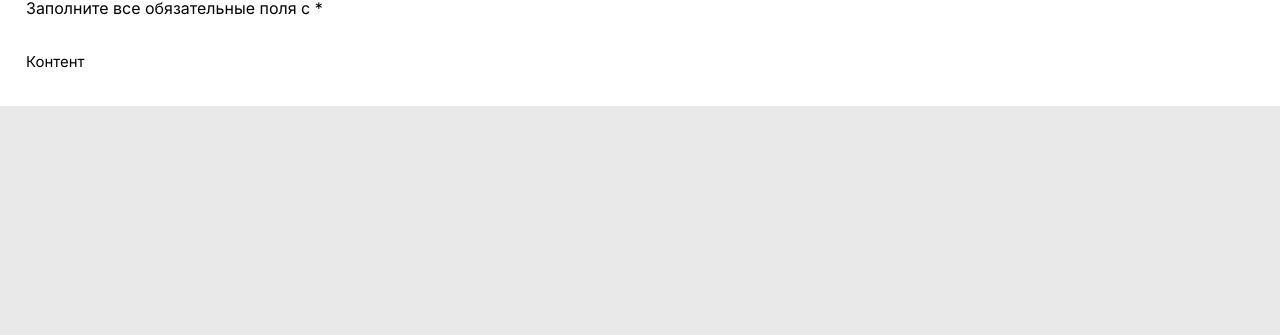
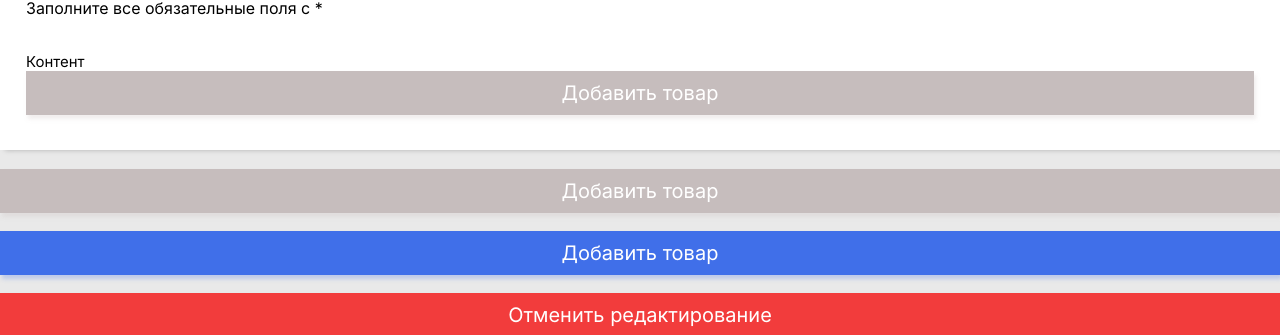
Before and after one commit to YuliyaMikhaleva/test-vue3, a Vue app in the folder my-vue-app/: page /ui in a window 1280 px wide. Shown: the part 1881-2216 px from the top of the page. Before the commit the page ends 1987 px from the top, so only its background shows below. Built offline with nearby package versions, Linux system fonts and the light colour scheme.

Commit message:
feat: added new kinds for buttons

```diff
--- a/my-vue-app/src/assets/styles/_vars.scss
+++ b/my-vue-app/src/assets/styles/_vars.scss
@@ -8,7 +8,7 @@
   --color-white: #FFF;
   --color-gray: #E9E9E9;
   --color-blue: 64,111,233;
-  --color-brown: #C6BDBD;
+  --color-gray2: #C6BDBD;
 
   // =============================================================================
   // Shadow(box-shadow)
--- a/my-vue-app/src/components/_UiComponents/Button/Button.scss
+++ b/my-vue-app/src/components/_UiComponents/Button/Button.scss
@@ -1,4 +1,16 @@
 .button {
+  color: var(--color-white);
+  @include fontAdaptive(20px, 24.2px, 400);
+  padding: 10px 20px;
+  width: 100%;
+  background-color: rgb(var(--color-blue));
+  box-shadow: 2px 4px 4px rgba(var(--color-blue),0.25);
+  transition: background-color 0.3s;
+
+  &:hover {
+    background-color: rgba(var(--color-blue),0.85);
+  }
+
   &--circle {
     width: 30px;
     height: 30px;
@@ -11,6 +23,7 @@
     color: var(--color-black);
     fill: currentColor;
     box-shadow: 2px 5px 5px rgba(var(--color-black2),0.25);
+    padding: 0;
 
     &:hover{
       background-color: rgb(var(--color-blue));
@@ -19,4 +32,19 @@
     }
   }
 
+  &--disabled {
+    pointer-events: none;
+    background-color: var(--color-gray2);
+    box-shadow: 2px 4px 4px rgba(#C6BDBD,0.25);
+  }
+
+  &--cancel {
+    background-color: rgba(242, 60, 60, 1);
+    box-shadow: 2px 4px 4px rgba(242, 60, 60, 0.25);
+
+    &:hover {
+      background-color: rgba(242, 60, 60, 0.85);
+    }
+  }
+
 }
--- a/my-vue-app/src/components/_UiComponents/Button/Button.vue
+++ b/my-vue-app/src/components/_UiComponents/Button/Button.vue
@@ -15,6 +15,8 @@ const btnRef = ref()
 
 const classes = computed(() => ({
   'button--circle':props.circle,
+  'button--disabled':props.disabled,
+  'button--cancel':props.cancel,
 }));
 
 
@@ -27,6 +29,16 @@ const props = defineProps({
   action: {
     type: String,
     required: false,
+  },
+  disabled: {
+    type: Boolean,
+    default: false,
+    required: false,
+  },
+  cancel: {
+    type: Boolean,
+    default: false,
+    required: false,
   }
 })
 
--- a/my-vue-app/src/components/_UiComponents/Card/Card.scss
+++ b/my-vue-app/src/components/_UiComponents/Card/Card.scss
@@ -19,7 +19,7 @@
     width: calc(100% + 20px);
     height: 200px;
     border-radius: 12px;
-    border: 1px solid var(--color-brown);
+    border: 1px solid var(--color-gray2);
     overflow: hidden;
     margin: 0 -10px;
 
--- a/my-vue-app/src/components/_UiComponents/Form/Form.vue
+++ b/my-vue-app/src/components/_UiComponents/Form/Form.vue
@@ -3,11 +3,13 @@
     <h2 class="form__title">Добавление товара</h2>
     <p class="form__text">Заполните все обязательные поля с *</p>
     <div>Контент</div>
+    <Button disabled>Добавить товар</Button>
   </form>
 </template>
 
 <script setup>
 import {onMounted, ref} from 'vue';
+import Button from "../Button/Button.vue";
 
 const props = defineProps({
   circle: {
--- a/my-vue-app/src/pages/UiPage/UiPage.vue
+++ b/my-vue-app/src/pages/UiPage/UiPage.vue
@@ -21,6 +21,14 @@ const count = ref(0)
     <Button circle action="edit" />
     <br>
     <Form />
+    <br>
+    <Button disabled>Добавить товар</Button>
+    <br>
+    <br>
+    <Button>Добавить товар</Button>
+    <br>
+    <br>
+    <Button cancel>Отменить редактирование</Button>
   </div>
 </template>
 
```
